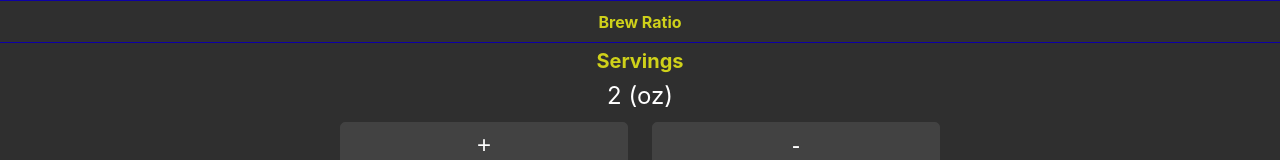
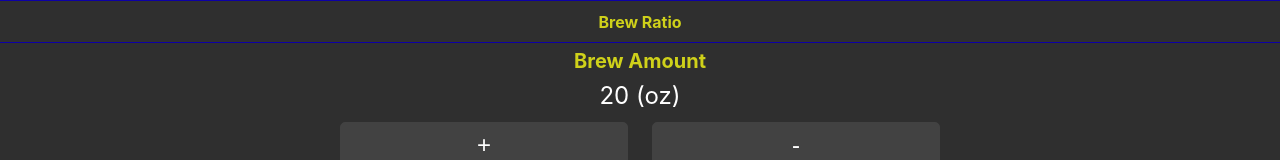
Before and after one commit to rtviner/brew-ratio, a React (Create React App) app: page / in a window 1280 px wide. Shown: the top 160 px of the page. Built offline with nearby package versions, Linux system fonts and the light colour scheme.

Commit message:
change servings variable to brew amount

```diff
--- a/src/App.js
+++ b/src/App.js
@@ -3,7 +3,7 @@ import { IncrementDecrementSet } from './increment.js';
 import { InputButton } from "./inputButton.js";
 import './App.css';
 
-const DefaultServings = 2;
+const DefaultBrewAmt = 20;
 const DefaultCoffee = 36;
 const DefaultWater = 560;
 const DefaultRatio = "15.5";
@@ -14,7 +14,7 @@ class App extends Component {
 
     this.state = {
       goldenRatio: DefaultRatio,
-      servings: DefaultServings,
+      brewAmount: DefaultBrewAmt,
       coffeeGrams: DefaultCoffee,
       waterGrams: DefaultWater,
       error: null,
@@ -24,30 +24,23 @@ class App extends Component {
 
   }
 
+
   setQuantity (event) {
-    console.log(event.target);
-
-    // const { servings, coffeeGrams, waterGrams, goldenRatio } = this.state;
     const eventInfo = event.target.id.split("-");
     const name = eventInfo[0];
     const currentQuantity  = this.state[name];
+    let newQuantity;
 
-    console.log("eventInfo:", eventInfo, "currentQuantity:", currentQuantity);
+    if (eventInfo[1] === "increment" ) {
+      newQuantity = currentQuantity + 1;
+    }
+
+    if (eventInfo[1] === "decrement" && currentQuantity > 1) {
+      newQuantity = currentQuantity - 1;
+    }
+    this.setState({ [name]: newQuantity });
+    //Need to recalculate and update other two quantity states that are not name too
   }
-
-// this is used only for golden ratio right now not working for other inputs...
-  // onClick(event) {
-  //   const target = event.target;
-  //   const value = event.target.value;
-  //   const name = target.name;
-  //   console.log("target:", target, "value:", value, name);
-
-  //   (target.type === 'button')
-  //     ? this.setState({ [name]: value })
-  //     : (!(value)) //if empty string is submitted set state value to zero***
-  //     ? this.setState({ [name]: ""})
-  //     : this.setState({ [name]: parseFloat(value)});
-  // }
 
 //no longer a submit button
 
@@ -65,7 +58,7 @@ class App extends Component {
 //   }
 
 //this is not being called right now
-  setServings(coffeeGrams, goldenRatio, servingSize = 280) {
+  setBrewAmount(coffeeGrams, goldenRatio, servingSize = 280) {
     const possibleServings = (coffeeGrams * goldenRatio) / servingSize;
     const roundedPossibleServings = Math.round(possibleServings * 4) / 4;
 
@@ -73,19 +66,19 @@ class App extends Component {
   }
 
 //this is not being called right now
-  setIngredients(servings, goldenRatio, servingSize=280) {
-    const waterGrams = Math.round(servings * servingSize);
+  setIngredients(brewAmount, goldenRatio, servingSize=280) {
+    const waterGrams = Math.round(brewAmount * servingSize);
     const coffeeGrams = Math.round(waterGrams / goldenRatio);
 
     this.setState({
-        servings: servings,
+        brewAmount: brewAmount,
         coffeeGrams: coffeeGrams,
         waterGrams: waterGrams
     });
   }
 
   render() {
-    const { servings, coffeeGrams, waterGrams, goldenRatio } = this.state;
+    const { brewAmount, coffeeGrams, waterGrams, goldenRatio } = this.state;
 
     return (
 
@@ -97,19 +90,19 @@ class App extends Component {
         <main>
           <div id="adjustables">
             <IncrementDecrementSet
-              name="servings"
-              title="Servings"
-              value={`${servings} (oz)`}
+              name="brewAmount"
+              title="Brew Amount"
+              value={`${brewAmount} (oz)`}
               setQuantity={this.setQuantity}
             />
             <IncrementDecrementSet
-              name="coffee"
+              name="coffeeGrams"
               title="Ground Coffee"
               value={`${coffeeGrams} (g)`}
               setQuantity={this.setQuantity}
             />
             <IncrementDecrementSet
-              name="water"
+              name="waterGrams"
               title="Water"
               value={`${waterGrams} (g/mL)`}
               setQuantity={this.setQuantity}
```
